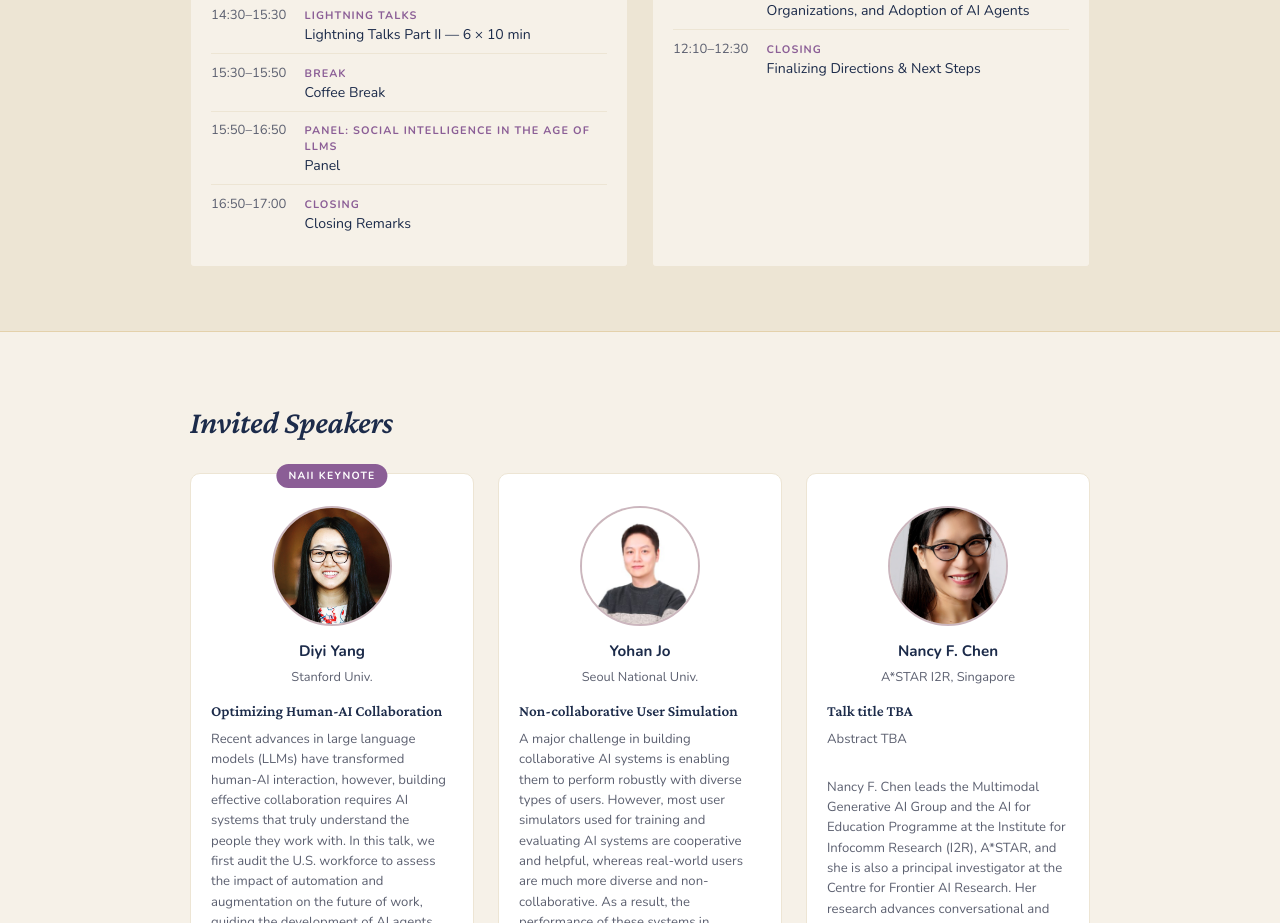
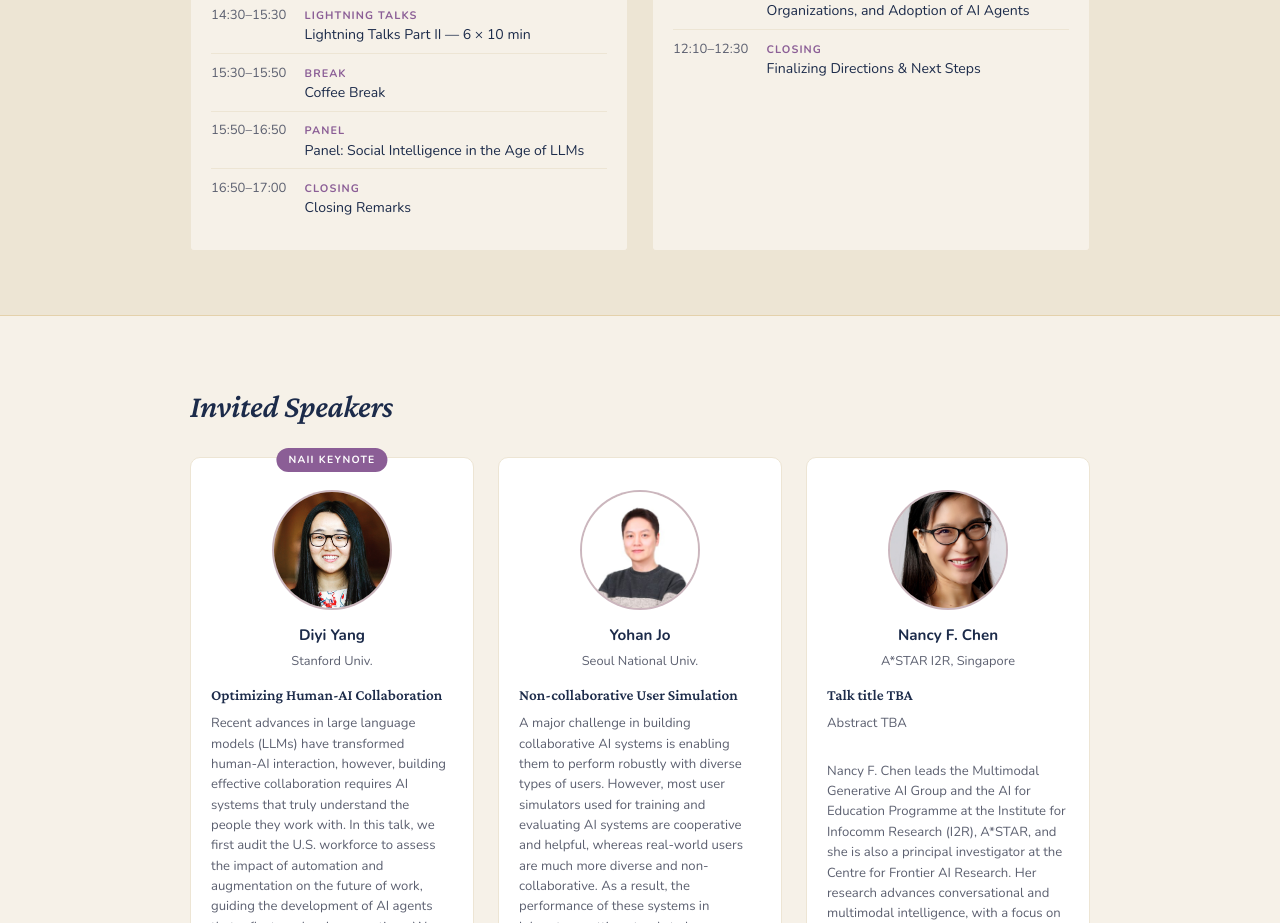
Before and after one commit to Civic-AI-Collaboration/Civic-AI-Collaboration.github.io, a plain HTML site: page index.html in a window 1280 px wide. Shown: the part 2200-3123 px from the top of the page. Drawn offline with nearby package versions, Linux system fonts and the light colour scheme.

Commit message:
Fix order of panel title and type in schedule

```diff
--- a/index.html
+++ b/index.html
@@ -153,7 +153,7 @@
         </div>
         <div class="schedule-row">
           <span class="s-time">15:50–16:50</span>
-          <span class="s-event"><span class="s-type">Panel: Social Intelligence in the Age of LLMs</span>Panel</span>
+          <span class="s-event"><span class="s-type">Panel</span>Panel: Social Intelligence in the Age of LLMs</span>
         </div>
         <div class="schedule-row">
           <span class="s-time">16:50–17:00</span>
```
